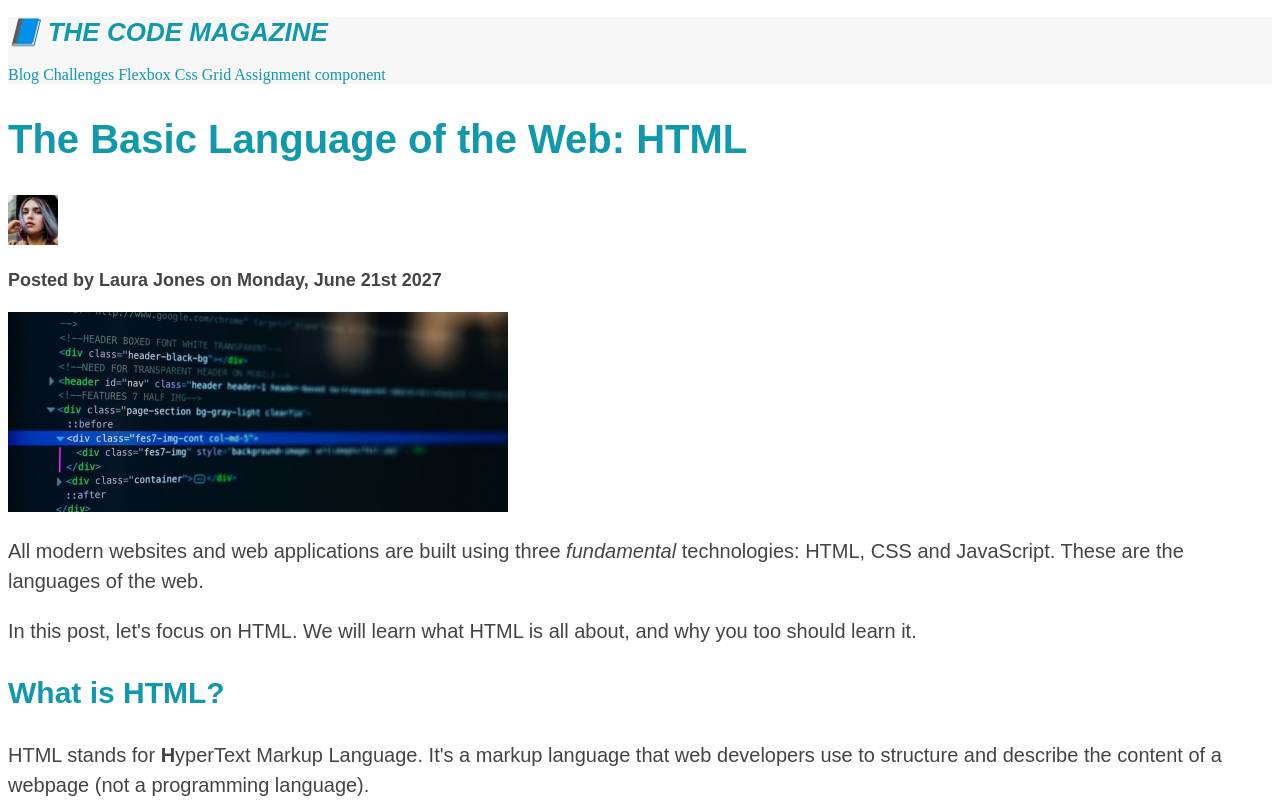
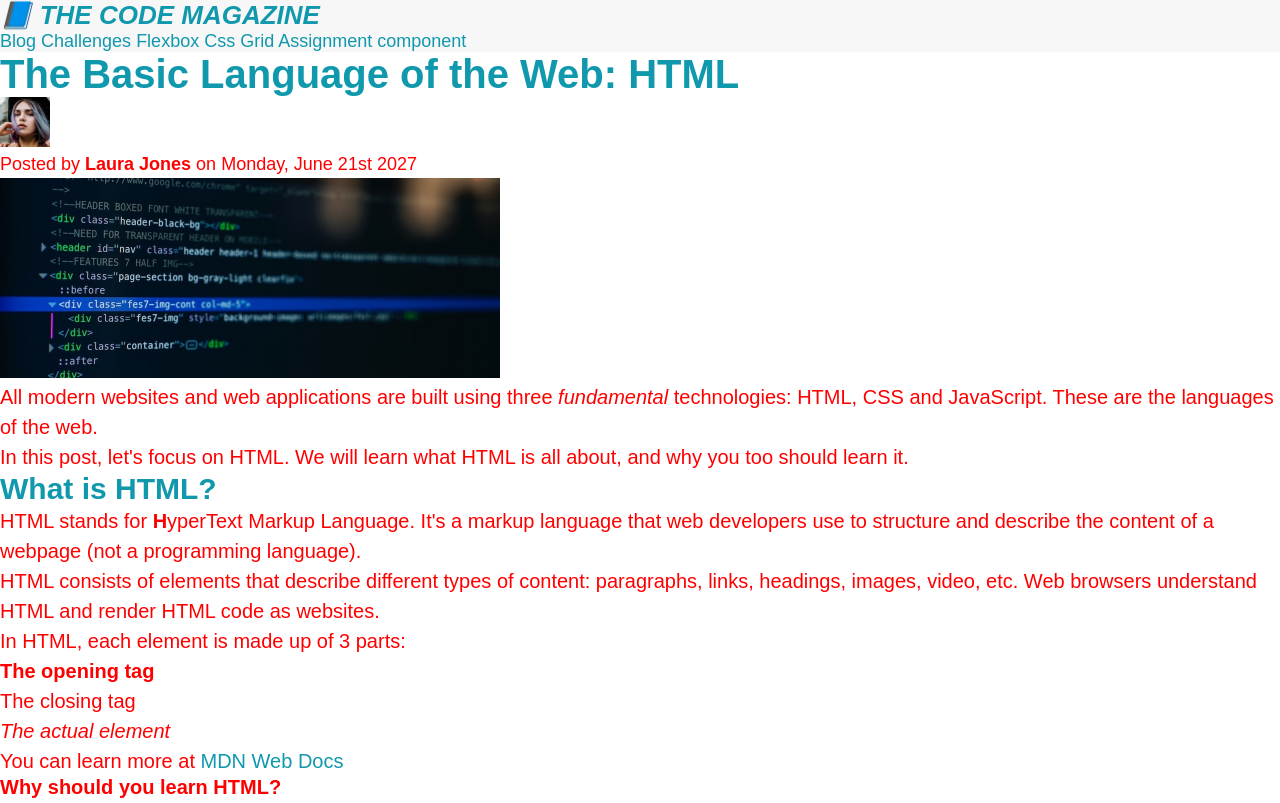
Before and after one commit to sarang67/html-css, a website: page index.html in a window 1280 px wide. Shown: the top 803 px of the page. Drawn offline with Linux system fonts and the light colour scheme.

Commit message:
1) css inheritance , universal selector 2) Assignment 2 , understand assignment 2 understand CSS box modal

```diff
--- a/styles/styles.css
+++ b/styles/styles.css
@@ -1,13 +1,23 @@
-h1,
-h2,
+* {
+  /* border-top: 5px solid red; */
+  padding: 0;
+  margin: 0;
+}
+
+body {
+  font-family: sans-serif;
+  color: red;
+}
+
+/* h1,
+h2,color
 h3,
 h4,
 h5,
 p,
 li {
-  font-family: sans-serif;
-  color: #444444;
-}
+  // font-family: sans-serif;
+} */
 
 h1,
 h2,
@@ -65,7 +75,6 @@ li {
 
 #author {
   font-size: 18px;
-  font-weight: bold;
 }
 
 /* ul {
@@ -170,3 +179,12 @@ a:active {
 footer p {
   color: green !important;
 } */
+
+/* nav a:link,
+nav strong {
+  font-size: 18px;
+} */
+
+nav {
+  font-size: 18px;
+}
```
Also changed, not shown: assets/images/assignment 2 applied style.PNG (added).
